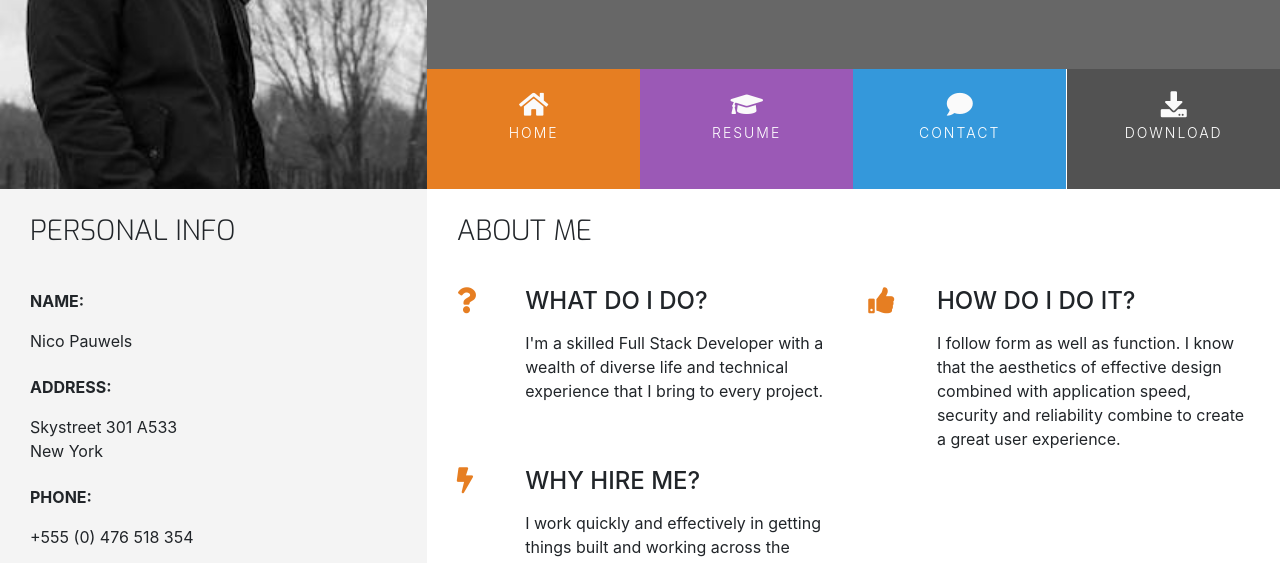
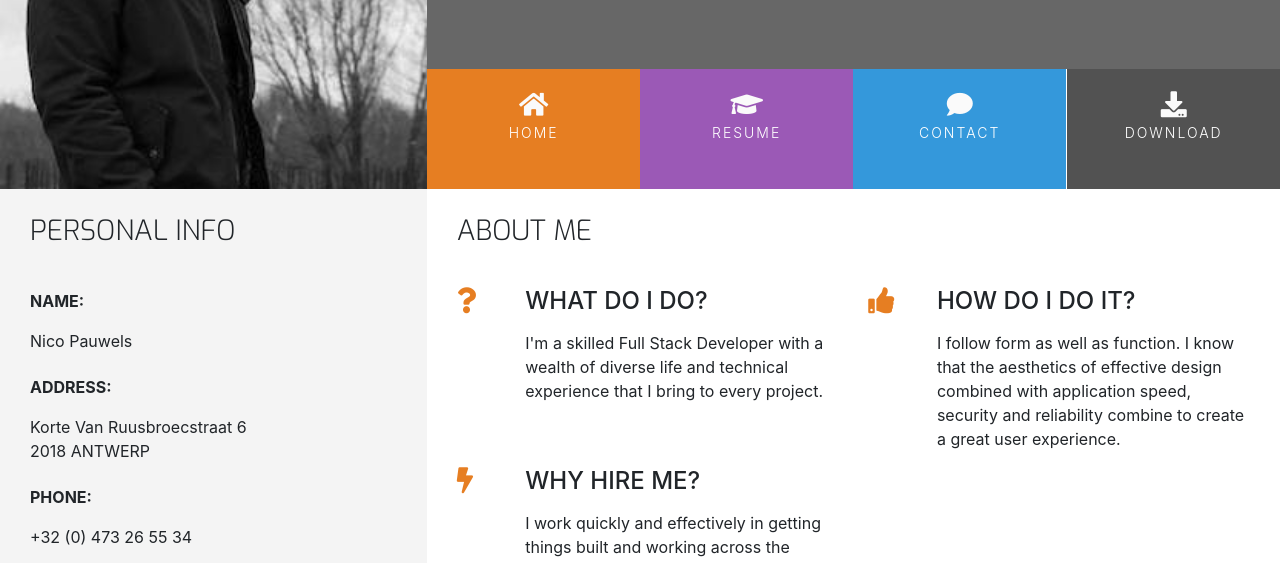
Before and after one commit to NicoPauwels/My-CV, a plain HTML site: page index.html in a window 1280 px wide. Shown: the part 180-743 px from the top of the page. Drawn offline with nearby package versions, Linux system fonts and the light colour scheme.

Commit message:
Changed coordinates on homepage

```diff
--- a/index.html
+++ b/index.html
@@ -69,7 +69,7 @@
                     </div>
                     <div class="value">
                         <p>
-                           Skystreet 301 A533<br>New York
+                           Korte Van Ruusbroecstraat 6<br>2018 ANTWERP
                         </p>
                     </div>
                  </div>
@@ -81,7 +81,7 @@
                     </div>
                     <div class="value">
                         <p>
-                           +555 (0) 476 518 354
+                           +32 (0) 473 26 55 34
                         </p>
                     </div>
                  </div>
```
